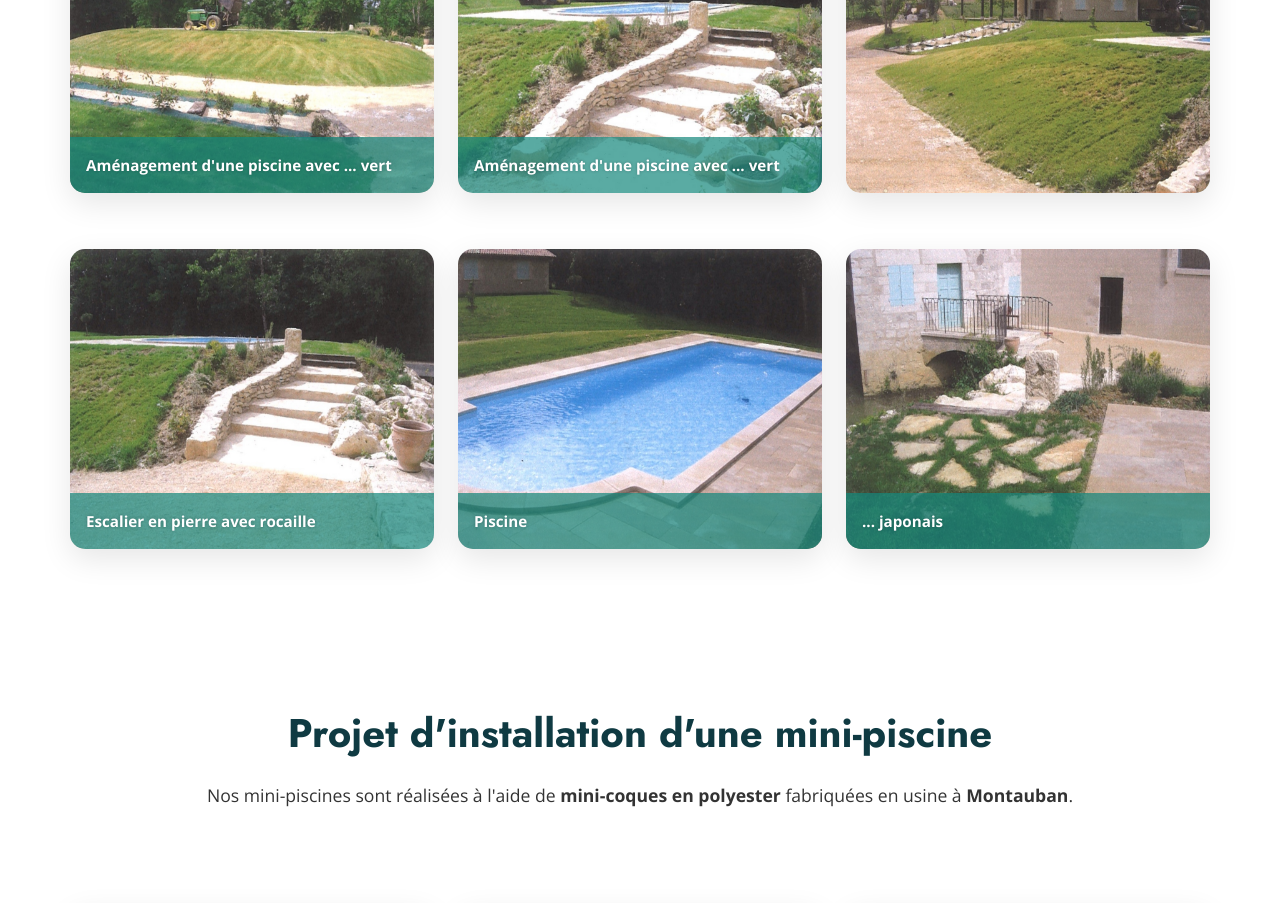
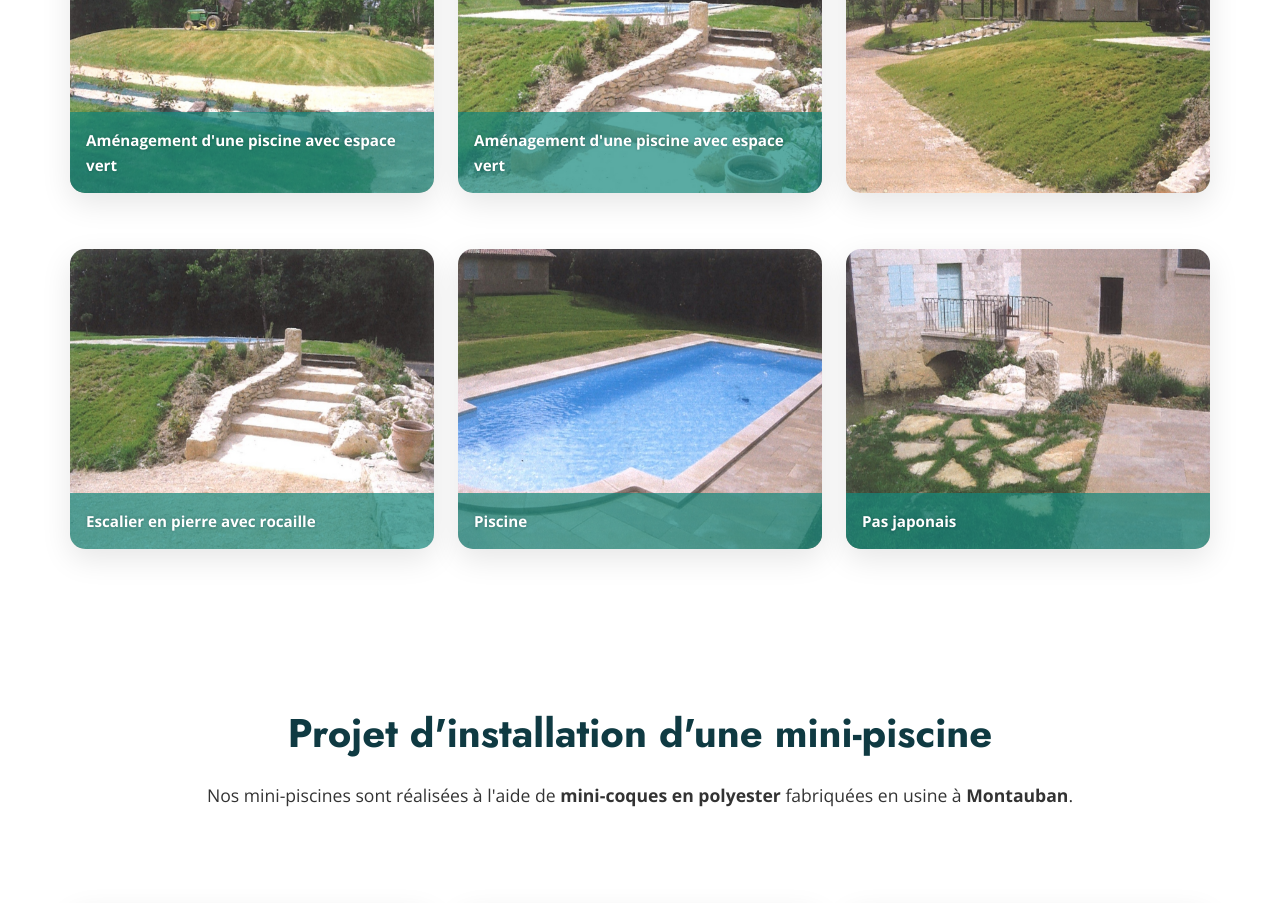
Before and after one commit to MargotRasamy/maurice-havard, a React (Create React App) app: page /maurice-havard/projects in a window 1280 px wide. Shown: the part 880-1783 px from the top of the page. Built offline with nearby package versions, Linux system fonts and the light colour scheme; no server answers.

Commit message:
update text

```diff
--- a/src/pages/Projects.js
+++ b/src/pages/Projects.js
@@ -44,11 +44,11 @@ function Projects() {
     images: [
       {
         url: projectImage1,
-        description: "Aménagement d'une piscine avec ... vert"
+        description: "Aménagement d'une piscine avec espace vert"
       },
       {
         url: projectImage2,
-        description: "Aménagement d'une piscine avec ... vert"
+        description: "Aménagement d'une piscine avec espace vert"
       },
       {
         url: projectImage3,
@@ -64,7 +64,7 @@ function Projects() {
       },
       {
         url: projectImage6,
-        description: "... japonais"
+        description: "Pas japonais"
       }
     ]
   };
```
